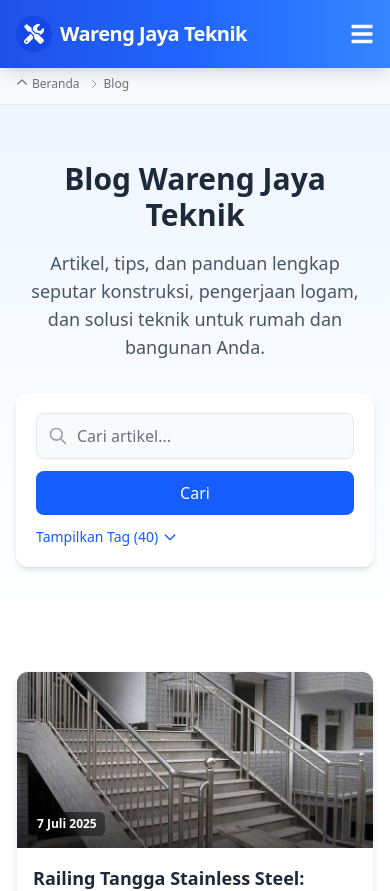
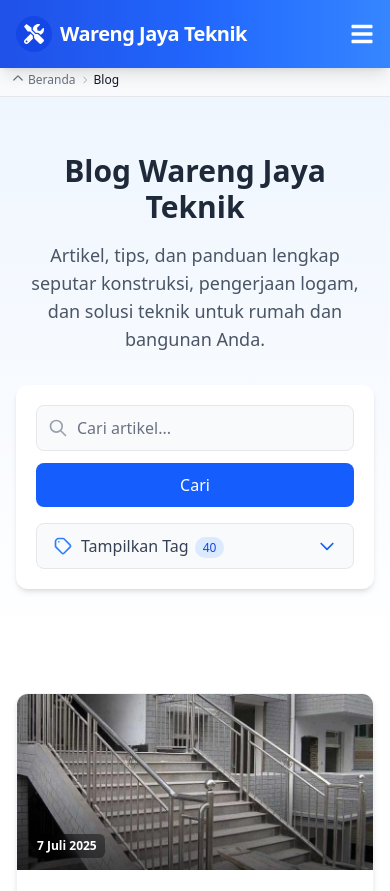
Before and after one commit to teggar4ar/wareng-jaya-teknik, a React (Vite) app: page /blog in a window 390 px wide. Shown: the top 891 px of the page. Built offline with nearby package versions, Linux system fonts and the light colour scheme.

Commit message:
feat: Enhance Breadcrumbs component with current item indication and improved mobile view feat: Add Blog link to Footer navigation chore: Update auto-generated blogPosts.js timestamp fix: Adjust brightness filter for hero images on About Us, Services, and Project Gallery pages

```diff
--- a/src/components/Breadcrumbs.jsx
+++ b/src/components/Breadcrumbs.jsx
@@ -53,10 +53,16 @@ const Breadcrumbs = ({ currentPage, blogPost }) => {
       name = currentPage;
     }
 
+    // Mark the last item as current and potentially truncate long titles
+    const isCurrent = index === paths.length - 1;
+    const shouldTruncate = isCurrent && name.length > 30;
+
     breadcrumbItems.push({
       name,
       path: accumulatedPath,
-      position: index + 2 // Home is position 1
+      position: index + 2, // Home is position 1
+      current: isCurrent,
+      isTruncated: shouldTruncate
     });
   });
 
@@ -76,25 +82,30 @@ const Breadcrumbs = ({ currentPage, blogPost }) => {
     return null; // Don't show breadcrumbs on home page
   }
 
+  // Get the last two items for mobile view (Home and current page)
+  const simplifiedBreadcrumbs = breadcrumbItems.length > 2 ?
+    [breadcrumbItems[0], {
+      name: '...',
+      isEllipsis: true
+    }, breadcrumbItems[breadcrumbItems.length - 1]] :
+    breadcrumbItems;
+
   return (
     <>
       <StructuredData data={breadcrumbStructuredData} />
 
       <nav
-        className={`py-3 px-4 ${isDark ? 'bg-gray-800' : 'bg-gray-50'} border-b ${isDark ? 'border-gray-700' : 'border-gray-200'}`}
+        className={`py-2 px-3 sm:py-3 sm:px-4 ${isDark ? 'bg-gray-800' : 'bg-gray-50'} border-b ${isDark ? 'border-gray-700' : 'border-gray-200'}`}
         aria-label="Breadcrumb"
       >
-        <div className="container mx-auto">
-          <ol
-            className="flex flex-wrap items-center gap-x-1 text-xs sm:text-sm text-gray-500 dark:text-gray-400"
-            // Improved spacing and wrapping for mobile
-            style={{ overflowWrap: 'break-word', wordBreak: 'break-word' }}
-          >
+        <div className="container mx-auto overflow-x-auto scrollbar-hide">
+          {/* Desktop breadcrumbs (hidden on very small screens) */}
+          <ol className="hidden sm:flex flex-wrap items-center text-sm text-gray-500 dark:text-gray-400">
             {breadcrumbItems.map((item, index) => (
-              <li key={index} className="flex items-center">
+              <li key={index} className="flex items-center max-w-full">
                 {/* Add separator between items (except for the first item) */}
                 {index > 0 && (
-                  <span className="mx-1 inline-flex items-center text-gray-400 dark:text-gray-500" aria-hidden="true">
+                  <span className="mx-1.5 inline-flex items-center text-gray-400 dark:text-gray-500" aria-hidden="true">
                     <svg className="h-3 w-3" fill="none" stroke="currentColor" viewBox="0 0 24 24">
                       <path strokeLinecap="round" strokeLinejoin="round" strokeWidth={2} d="M9 5l7 7-7 7" />
                     </svg>
@@ -103,26 +114,59 @@ const Breadcrumbs = ({ currentPage, blogPost }) => {
 
                 {/* Each breadcrumb item */}
                 {item.current ? (
-                  // Current page (not a link)
                   <span
-                    className={`font-medium truncate ${isDark ? 'text-white' : 'text-gray-900'}`}
-                    // Limit the width of the last item on mobile if it's a blog title
-                    style={item.isTruncated ? {
-                      maxWidth: '180px',
-                      display: 'inline-block',
-                      whiteSpace: 'nowrap',
-                      overflow: 'hidden',
-                      textOverflow: 'ellipsis',
-                    } : {}}
+                    className={`font-medium ${isDark ? 'text-white' : 'text-gray-900'} ${item.isTruncated ? 'truncate' : ''}`}
+                    style={item.isTruncated ? { maxWidth: '240px' } : {}}
                     aria-current="page"
                   >
                     {item.name}
                   </span>
                 ) : (
-                  // Link to previous page
                   <Link
                     to={item.path}
-                    className={`hover:text-blue-600 dark:hover:text-blue-400 truncate transition-colors flex items-center`}
+                    className={`hover:text-blue-600 dark:hover:text-blue-400 transition-colors flex items-center`}
+                  >
+                    {index === 0 && (
+                      <svg className="mr-1 h-3 w-3" fill="currentColor" viewBox="0 0 20 20">
+                        <path d="M10.707 2.293a1 1 0 00-1.414 0l-7 7a1 1 0 001.414 1.414L10 4.414l6.293 6.293a1 1 0 001.414-1.414l-7-7z" />
+                      </svg>
+                    )}
+                    {item.name}
+                  </Link>
+                )}
+              </li>
+            ))}
+          </ol>
+
+          {/* Mobile breadcrumbs (visible only on small screens) */}
+          <ol className="flex sm:hidden items-center text-xs whitespace-nowrap text-gray-500 dark:text-gray-400">
+            {simplifiedBreadcrumbs.map((item, index) => (
+              <li key={index} className="flex items-center">
+                {/* Add separator between items (except for the first item) */}
+                {index > 0 && (
+                  <span className="mx-1 inline-flex items-center text-gray-400 dark:text-gray-500" aria-hidden="true">
+                    <svg className="h-2.5 w-2.5" fill="none" stroke="currentColor" viewBox="0 0 24 24">
+                      <path strokeLinecap="round" strokeLinejoin="round" strokeWidth={2} d="M9 5l7 7-7 7" />
+                    </svg>
+                  </span>
+                )}
+
+                {/* Each breadcrumb item */}
+                {item.isEllipsis ? (
+                  <span className="text-gray-400 dark:text-gray-500">...</span>
+                ) : item.current ? (
+                  <span
+                    className={`font-medium truncate ${isDark ? 'text-white' : 'text-gray-900'}`}
+                    style={{ maxWidth: '160px' }}
+                    aria-current="page"
+                    title={item.name}
+                  >
+                    {item.name}
+                  </span>
+                ) : (
+                  <Link
+                    to={item.path}
+                    className={`hover:text-blue-600 dark:hover:text-blue-400 transition-colors flex items-center`}
                   >
                     {index === 0 && (
                       <svg className="mr-1 h-3 w-3" fill="currentColor" viewBox="0 0 20 20">
--- a/src/components/Footer.jsx
+++ b/src/components/Footer.jsx
@@ -19,6 +19,7 @@ const Footer = () => {
     { name: 'Tentang Kami', path: '/about' },
     { name: 'Layanan', path: '/services' },
     { name: 'Galeri', path: '/gallery' },
+    { name: 'Blog', path: '/blog' },
     { name: 'Kontak', path: '/contact' },
   ];
 
--- a/src/pages/AboutUsPage.jsx
+++ b/src/pages/AboutUsPage.jsx
@@ -80,7 +80,7 @@ const AboutUsPage = () => {
               className="absolute inset-0 bg-cover bg-center"
               style={{
                 backgroundImage: "url('/images/hero-about.jpg')",
-                filter: isDark ? 'brightness(0.4)' : 'brightness(0.7)'
+                filter: isDark ? 'brightness(1.5)' : 'brightness(0.7)'
               }}
             ></div>
             <div className={`absolute inset-0 ${isDark ? 'bg-gradient-to-r from-black/70 to-gray-900/70' : 'bg-gradient-to-r from-blue-500/30 to-gray-900/50'}`}></div>
--- a/src/pages/BlogPage.jsx
+++ b/src/pages/BlogPage.jsx
@@ -282,58 +282,103 @@ const BlogPage = () => {
 
               {/* Tags - Improved dropdown interaction */}
               {tags.length > 0 && (
-                <div className="mt-3">
+                <div className="mt-4">
                   <button
                     onClick={() => setShowTags(!showTags)}
-                    className={`text-sm flex items-center ${isDark ? 'text-blue-400 hover:text-blue-300' : 'text-blue-600 hover:text-blue-800'}`}
+                    className={`w-full flex items-center justify-between px-4 py-2.5 rounded-lg transition-all duration-300 border ${
+                      showTags
+                        ? isDark ? 'bg-blue-600/20 border-blue-500/50' : 'bg-blue-50 border-blue-200'
+                        : isDark ? 'bg-gray-700/50 border-gray-600 hover:bg-gray-700' : 'bg-gray-50 border-gray-200 hover:bg-gray-100'
+                    }`}
+                    aria-expanded={showTags}
+                    aria-controls="tag-list"
                   >
-                    <span>{showTags ? 'Sembunyikan Tag' : 'Tampilkan Tag'} ({tags.length})</span>
+                    <div className="flex items-center">
                       <svg
-                      className={`w-4 h-4 ml-1 transition-transform ${showTags ? 'rotate-180' : ''}`}
+                        className={`w-5 h-5 mr-2 ${isDark ? 'text-blue-400' : 'text-blue-500'}`}
+                        fill="none"
+                        stroke="currentColor"
+                        viewBox="0 0 24 24"
+                      >
+                        <path strokeLinecap="round" strokeLinejoin="round" strokeWidth={2} d="M7 7h.01M7 3h5c.512 0 1.024.195 1.414.586l7 7a2 2 0 010 2.828l-7 7a2 2 0 01-2.828 0l-7-7A1.994 1.994 0 013 12V7a4 4 0 014-4z" />
+                      </svg>
+                      <span className={`font-medium ${isDark ? 'text-gray-200' : 'text-gray-700'}`}>
+                        {showTags ? 'Sembunyikan Tag' : 'Tampilkan Tag'}
+                        <span className={`ml-1.5 px-2 py-0.5 text-xs rounded-full ${isDark ? 'bg-blue-600/30 text-blue-300' : 'bg-blue-100 text-blue-700'}`}>
+                          {tags.length}
+                        </span>
+                      </span>
+                    </div>
+                    <div className={`relative ${showTags ? 'rotate-180' : 'rotate-0'} transition-transform duration-300`}>
+                      <svg
+                        className={`w-5 h-5 ${isDark ? 'text-blue-400' : 'text-blue-600'}`}
                         fill="none"
                         stroke="currentColor"
                         viewBox="0 0 24 24"
                       >
                         <path strokeLinecap="round" strokeLinejoin="round" strokeWidth={2} d="M19 9l-7 7-7-7" />
                       </svg>
+                      {showTags && (
+                        <span className={`absolute -top-1 -right-1 w-2 h-2 rounded-full ${isDark ? 'bg-blue-400' : 'bg-blue-500'} animate-pulse`}></span>
+                      )}
+                    </div>
                   </button>
 
                   {showTags && (
                     <motion.div
-                      initial={{ opacity: 0, height: 0 }}
-                      animate={{ opacity: 1, height: 'auto' }}
-                      exit={{ opacity: 0, height: 0 }}
-                      transition={{ duration: 0.3 }}
-                      className="mt-2 flex flex-wrap gap-1.5"
+                      id="tag-list"
+                      initial={{ opacity: 0, y: -10 }}
+                      animate={{ opacity: 1, y: 0 }}
+                      exit={{ opacity: 0, y: -10 }}
+                      transition={{ duration: 0.25, ease: "easeOut" }}
+                      className={`mt-3 p-4 rounded-lg border shadow-sm ${
+                        isDark ? 'bg-gray-800/80 border-gray-700' : 'bg-white/90 backdrop-blur-sm border-gray-100'
+                      }`}
                     >
+                      <div className="flex flex-wrap gap-2">
                         <button
                           onClick={() => setActiveTag('all')}
-                        className={`px-2 py-1 text-xs rounded-lg transition-colors ${
+                          className={`px-3 py-1.5 text-sm rounded-full transition-all duration-200 flex items-center ${
                             activeTag === 'all'
-                            ? 'bg-green-600 text-white font-medium'
+                              ? `${isDark ? 'bg-green-600' : 'bg-green-500'} text-white font-medium shadow-sm`
                               : isDark
-                              ? 'bg-gray-700 text-gray-300 hover:bg-gray-600'
+                                ? 'bg-gray-700 text-gray-300 hover:bg-gray-600 hover:text-white'
                                 : 'bg-gray-100 text-gray-700 hover:bg-gray-200'
                           }`}
                         >
+                          <span className="flex items-center">
+                            {activeTag === 'all' && (
+                              <svg className="w-3.5 h-3.5 mr-1.5" fill="none" stroke="currentColor" viewBox="0 0 24 24">
+                                <path strokeLinecap="round" strokeLinejoin="round" strokeWidth={2} d="M5 13l4 4L19 7" />
+                              </svg>
+                            )}
                             Semua Tag
+                          </span>
                         </button>
 
                         {tags.map(tag => (
                           <button
                             key={tag}
                             onClick={() => setActiveTag(tag)}
-                          className={`px-2 py-1 text-xs rounded-lg transition-colors ${
+                            className={`px-3 py-1.5 text-sm rounded-full transition-all duration-200 flex items-center ${
                               activeTag === tag
-                              ? 'bg-green-600 text-white font-medium'
+                                ? `${isDark ? 'bg-green-600' : 'bg-green-500'} text-white font-medium shadow-sm`
                                 : isDark
-                                ? 'bg-gray-700 text-gray-300 hover:bg-gray-600'
+                                  ? 'bg-gray-700 text-gray-300 hover:bg-gray-600 hover:text-white'
                                   : 'bg-gray-100 text-gray-700 hover:bg-gray-200'
                             }`}
                           >
+                            <span className="flex items-center">
+                              {activeTag === tag && (
+                                <svg className="w-3.5 h-3.5 mr-1.5" fill="none" stroke="currentColor" viewBox="0 0 24 24">
+                                  <path strokeLinecap="round" strokeLinejoin="round" strokeWidth={2} d="M5 13l4 4L19 7" />
+                                </svg>
+                              )}
                               {tag}
+                            </span>
                           </button>
                         ))}
+                      </div>
                     </motion.div>
                   )}
                 </div>
--- a/src/pages/ProjectGalleryPage.jsx
+++ b/src/pages/ProjectGalleryPage.jsx
@@ -160,7 +160,7 @@ const ProjectGalleryPage = () => {
     <>
       <SEO
         title="Galeri Proyek"
-        description="Jelajahi galeri proyek yang telah selesai yang menampilkan keahlian kami dalam fabrikasi logam, pintu, pagar, dan pengerjaan logam khusus lainnya."
+        description="Jelajahi galeri proyek yang telah selesai yang menampilkan keahlian kami dalam fabrikasi logam, pintu, pagar, kanopi, dan pengerjaan logam khusus lainnya."
         canonicalUrl="https://wareng-jaya-teknik.vercel.app/gallery"
         keywords={['galeri proyek', 'portofolio pengerjaan logam', 'proyek yang telah selesai', 'contoh fabrikasi logam khusus']}
         ogType="article"
@@ -173,7 +173,7 @@ const ProjectGalleryPage = () => {
               className="absolute inset-0 bg-cover bg-center"
               style={{
                 backgroundImage: "url('/images/gallery/hero-gallery.jpg')",
-                filter: isDark ? 'brightness(0.4)' : 'brightness(0.7)'
+                filter: isDark ? 'brightness(1.4)' : 'brightness(0.7)'
               }}
             ></div>
             <div className={`absolute inset-0 ${isDark ? 'bg-gradient-to-r from-black/70 to-gray-900/70' : 'bg-gradient-to-r from-blue-500/30 to-gray-900/50'}`}></div>
--- a/src/pages/ServicesPage.jsx
+++ b/src/pages/ServicesPage.jsx
@@ -127,7 +127,7 @@ const ServicesPage = () => {
               className="absolute inset-0 bg-cover bg-center"
               style={{
                 backgroundImage: "url('/images/hero-service.jpg')",
-                filter: isDark ? 'brightness(0.4)' : 'brightness(0.7)'
+                filter: isDark ? 'brightness(1.4)' : 'brightness(0.7)'
               }}
             ></div>
             <div className={`absolute inset-0 ${isDark ? 'bg-gradient-to-r from-black/70 to-gray-900/70' : 'bg-gradient-to-r from-blue-500/30 to-gray-900/50'}`}></div>
```
Also changed, not shown: src/data/blogPosts.js. Lines whose indentation alone changed are shown as unchanged.
